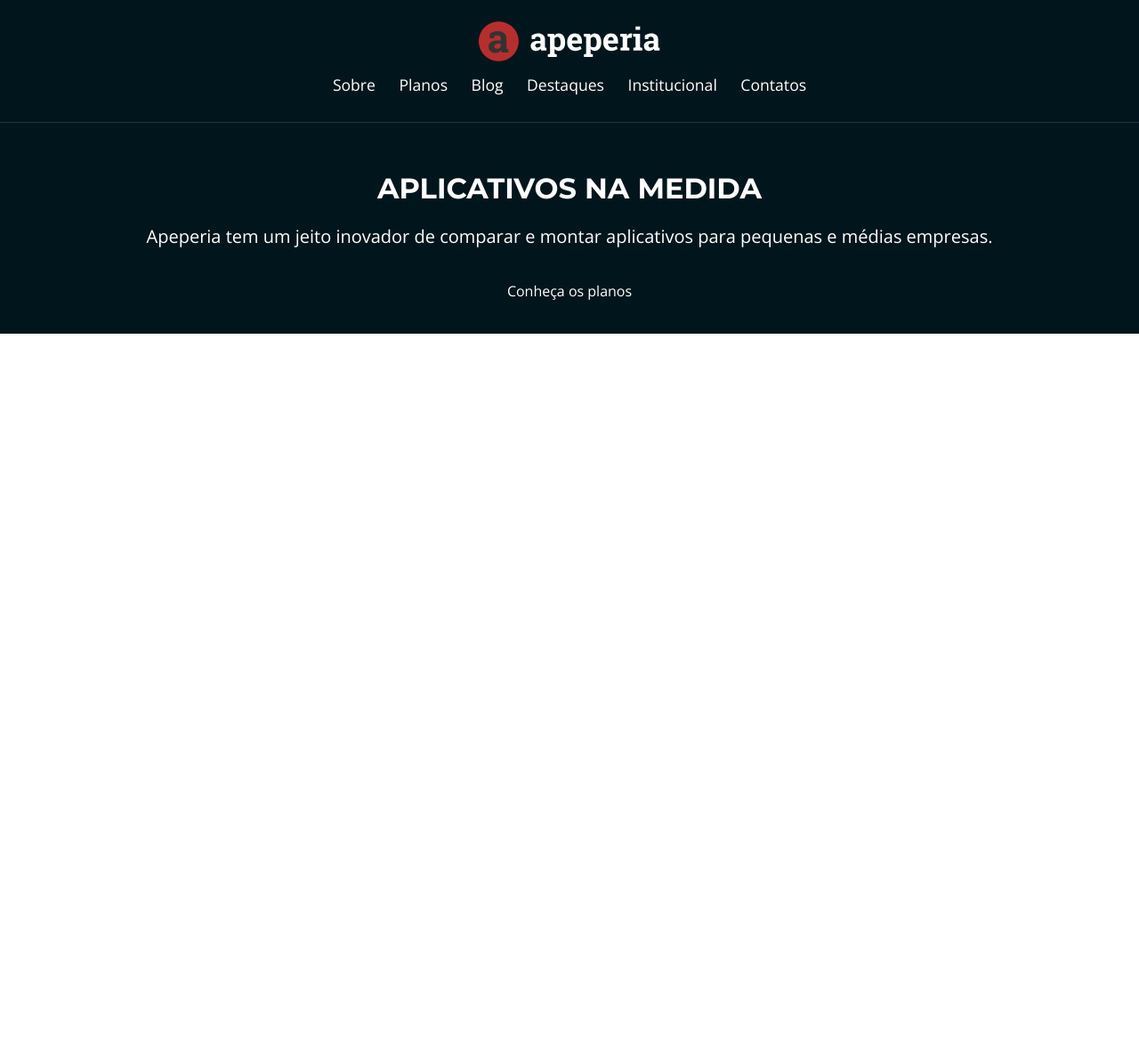
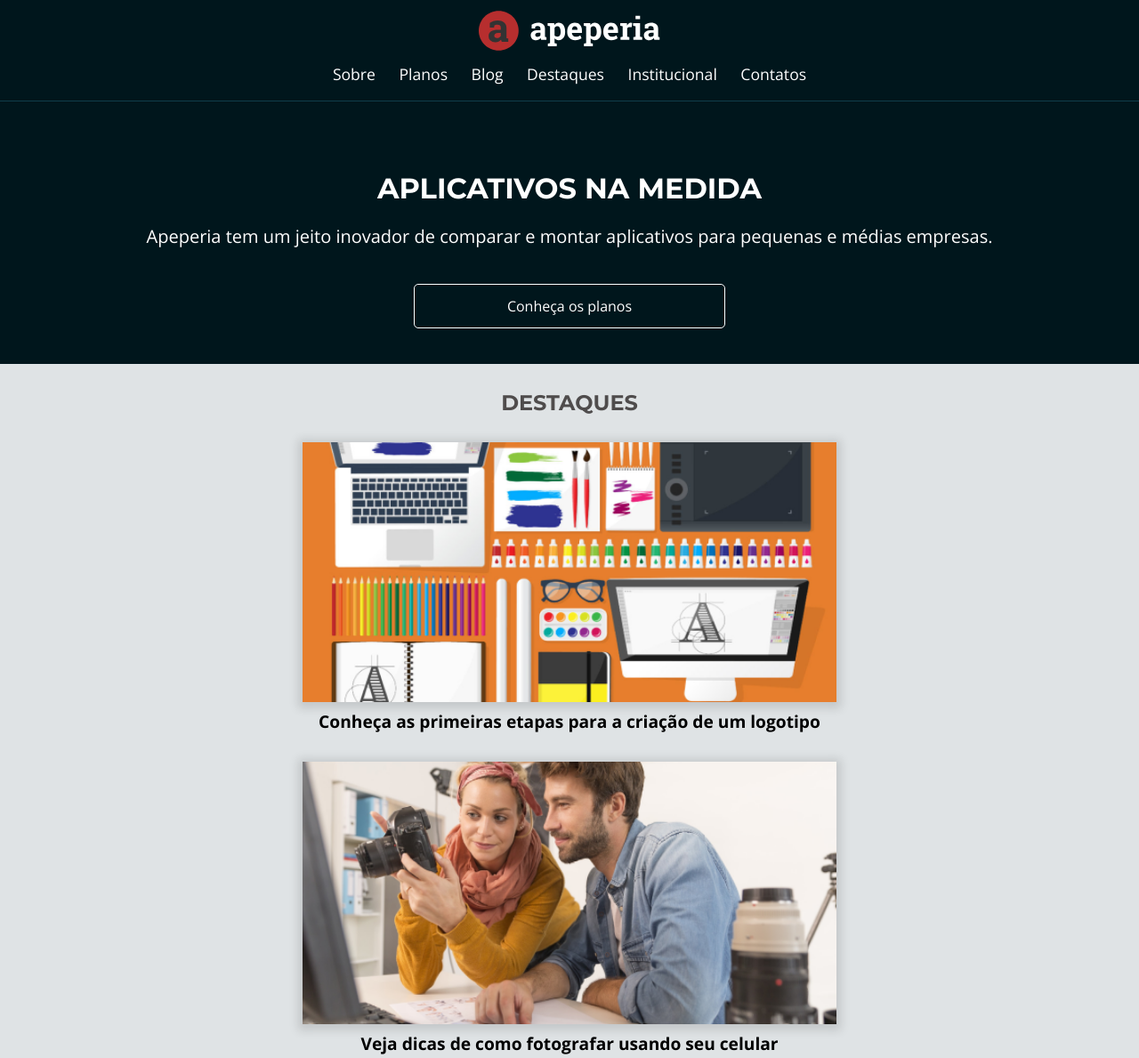
Before and after one commit to luizpellanda/apeperia, a plain HTML site: page index.html in a window 1280 px wide. Shown: the top 1189 px of the page at 89% size. Before the commit the page ends 800 px from the top, so only its background shows below. Drawn offline with nearby package versions, Linux system fonts and the light colour scheme.

Commit message:
section show added and styled with css - about.css and differentials.css added

```diff
--- a/css/base.css
+++ b/css/base.css
@@ -1,3 +1,39 @@
+:root {
+    --white: #FFF;
+    --blue-bright: #DFE3E5;
+    --red-strong: #B72E2E;
+    --grey-dark: #4F4C4C;
+    --grey-bright: #F7F4F4;
+    --grey-medium: #D9D9D9;
+
+    --link-font: #0084FF;
+    --grey-font: #666;
+    --mobile-header-border: #103D4A;
+    --bg-footer: #333;
+    --bg-hero-mobile: #00161C;
+
+    --plans-card-start: #56CCF2;
+    --plans-card-ultra: #B04CD9;
+    --plans-card-mega: #E33B3B;
+
+    --montserrat: 'Montserrat', sans-serif;
+}
+
 body {
     font-family: 'Open Sans', sans-serif;
 }
+
+.container {
+    padding: 0 6%;
+}
+
+.button {
+    text-align: center;
+    display: block;
+    width: 100%;
+    max-width: 350px;
+    box-sizing: border-box;
+    padding: 1rem 2rem;
+    border: 1px solid var(--white);
+    border-radius: 5px;
+}
--- a/css/header.css
+++ b/css/header.css
@@ -1,5 +1,5 @@
 header {
-    color: #FFF;
+    color: var(--white);
 
     width: 100%;
 
@@ -12,7 +12,7 @@ header {
     padding-top: .75rem;
     padding-bottom: .75rem;
 
-    border-bottom: 1px solid #103D4A;
+    border-bottom: 1px solid var(--mobile-header-border);
 
     position: absolute;
 }
--- a/css/hero.css
+++ b/css/hero.css
@@ -3,17 +3,17 @@
     flex-direction: column;
     align-items: center;
 
-    color: #FFF;
+    color: var(--white);
     text-align: center;
 
-    background-color: #00161C;
+    background-color: var(--bg-hero-mobile);
 
     padding-top: 12.25rem;
     padding-bottom: 2.5rem;
 }
 
 .hero__title {
-    font-family: 'Montserrat', serif;
+    font-family: var(--montserrat);
     font-size: 2rem;
     font-weight: 700;
     text-transform: uppercase;
--- /dev/null
+++ b/css/show.css
@@ -0,0 +1,40 @@
+.show {
+    background-color: var(--blue-bright);
+    padding-top: 2rem;
+}
+
+.show__title {
+    color: var(--grey-dark);
+    font-weight: 700;
+    font-size: 1.5rem;
+    font-family: var(--montserrat);
+    text-transform: uppercase;
+    text-align: center;
+    margin-bottom: 2rem;
+}
+
+.show__container {
+    display: flex;
+    flex-direction: column;
+    align-items: center;
+    margin-bottom: 2rem;
+}
+
+.show__container-img {
+    width: 100vw;
+    max-width: 600px;
+    box-shadow: 0 2px 10px 5px #00000020;
+    margin-bottom: .5rem;
+}
+
+.show__container-text {
+    font-weight: 700;
+    font-size: 1.2rem;
+    line-height: normal;
+}
+
+.show__button {
+    margin: 0 auto;
+    color: var(--red-strong);
+    border-color: var(--red-strong);
+}
--- a/index.html
+++ b/index.html
@@ -11,10 +11,11 @@
     <link rel="stylesheet" href="./css/base.css">
     <link rel="stylesheet" href="./css/header.css">
     <link rel="stylesheet" href="./css/hero.css">
+    <link rel="stylesheet" href="./css/show.css">
     <title>Home | Apeperia</title>
 </head>
 <body>
-    <header>
+    <header class="container">
         <img src="img/logo-apeperia.svg" alt="Logo da Aperia" class="header__logo">
         <nav class="header__nav">
             <ul>
@@ -29,12 +30,46 @@
     </header>
 
     <main>
-        <section class="hero">
-            <h1 class="hero__title">Aplicativos na Medida</h1>
-            <p class="hero__text">Apeperia tem um jeito inovador de comparar e montar aplicativos para pequenas e médias empresas.</p>
-            <a href="#" class="hero__button">Conheça os planos</a>
+        <section class="hero container">
+            <h2 class="hero__title">Aplicativos na Medida</h2>
+            <a href="" class="hero__text">Apeperia tem um jeito inovador de comparar e montar aplicativos para pequenas e médias empresas.</a>
+            <a href="#" class="hero__button button">Conheça os planos</a>
+        </section>
+
+        <section class="show container">
+            <h2 class="show__title">Destaques</h2>
+            <a href="#">
+                <figure class="show__container">
+                    <img src="img/comecando-criar-logotipo.png" alt="Painel do post sobre criação de logotipo" class="show__container-img">
+                    <figcaption class="show__container-text">Conheça as primeiras etapas para a criação de um logotipo</figcaption>
+                </figure>
+            </a>
+            <a href="#">
+                <figure class="show__container">
+                    <img src="img/dicas-fotografia.png" alt="Painel do post sobre fotografia com celular" class="show__container-img">
+                    <figcaption class="show__container-text">Veja dicas de como fotografar usando seu celular</figcaption>
+                </figure>
+            </a><a href="#" class="show__button button">Receber destaques por email</a>
+        </section>
+
+        <section class="diferenciais container">
+            <ul class="diferenciais__lista">
+                <li class="diferenciais__item">
+                    <h2 class="item__titulo">Tempo</h2>
+                    <p class="item__texto">Tempo é importante! Trabalhamos em ritmo acelerado, atendendo rigorosamente aos prazos.</p>
+                </li>
+                <li class="diferenciais__item">
+                    <h2 class="item__titulo">Foco</h2>
+                    <p class="item__texto">Focamos no empreendimento! Oferecemos serviços de qualidade com preços acessíveis.</p>
+                </li>
+                <li class="diferenciais__item">
+                    <h2 class="item__titulo">Especialistas</h2>
+                    <p class="item__texto">Equipe experiente e especializada! Testamos todos os produtos antes do lançamento.</p>
+                </li>
+            </ul>
         </section>
     </main>
 
+
 </body>
 </html>
```
Also changed, not shown: css/about.css (added), css/differentials.css (added), css/plans.css (renamed from css/planos.css).
